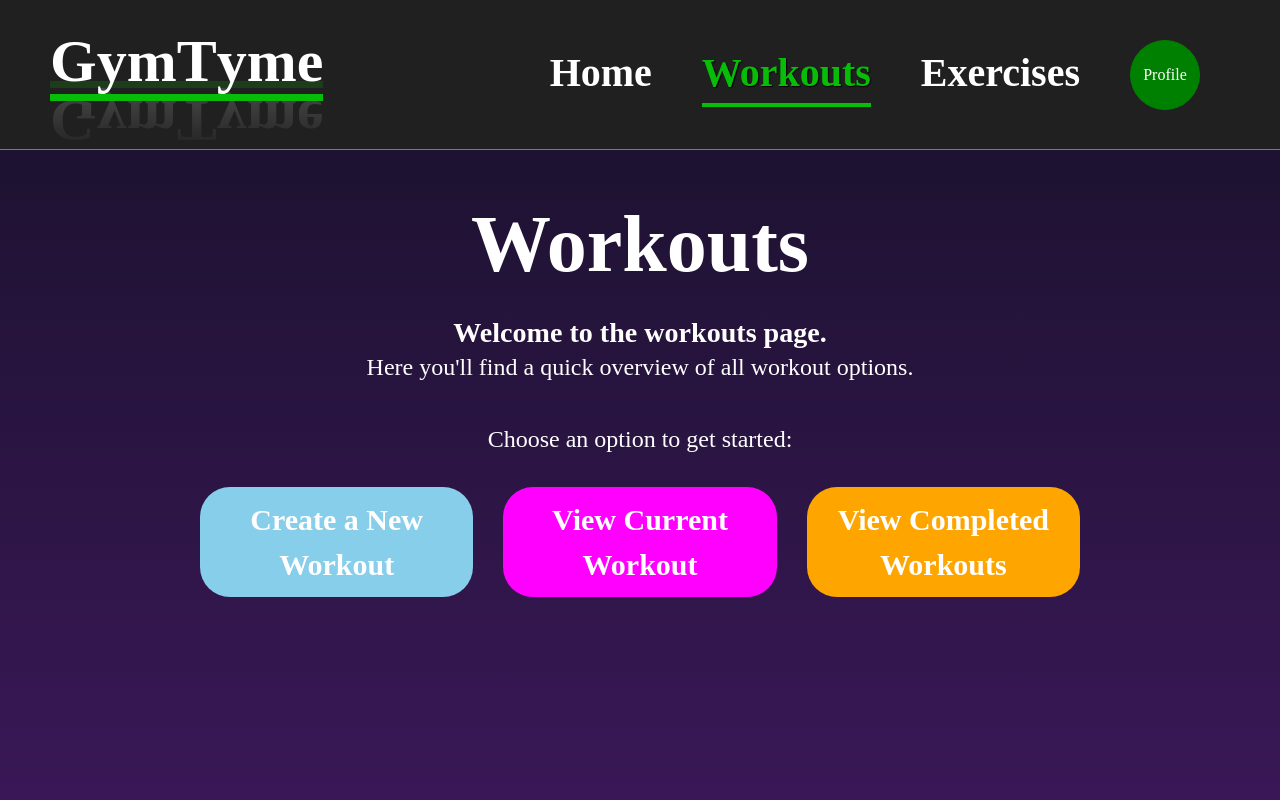
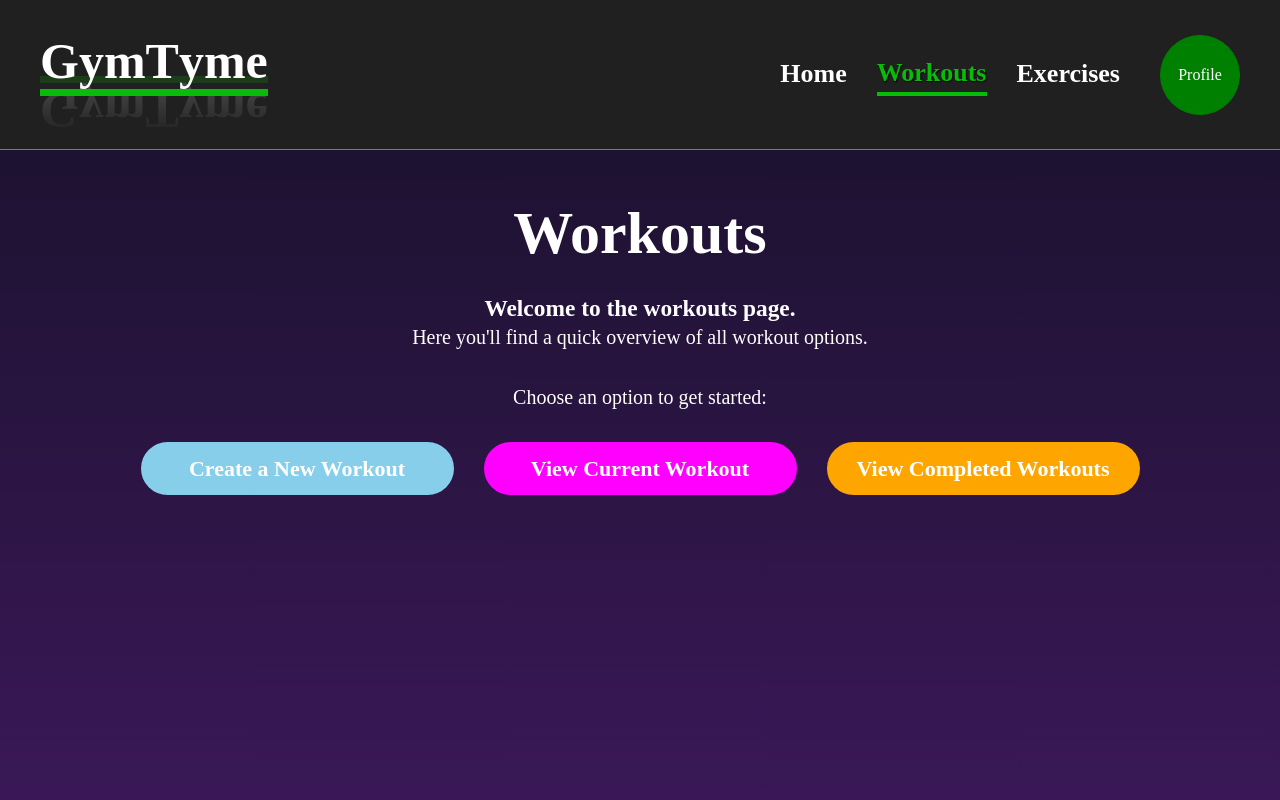
Before and after one commit to Satokii/gymtyme, a React (Vite) app: page /workouts in a window 1280 px wide. Shown: the top 800 px of the page. Built offline with nearby package versions, Linux system fonts and the light colour scheme; a web font is replaced by a local one.

Commit message:
adjusted size of margins/font across app as it was too large and overflowing

```diff
--- a/src/styles/exercises.css
+++ b/src/styles/exercises.css
@@ -3,7 +3,7 @@
     grid-template-columns: 1fr 2fr;
     gap: 50px;
     justify-items: center;
-    padding: 50px 100px;
+    padding: 50px;
     color: white;
     background: linear-gradient(#1d1231, #411960);
     padding-bottom: 20px;
@@ -13,15 +13,15 @@
 .workout-preview-header  {
     align-items: end;
     padding-bottom: 30px;
-    font-size: 50px;
-    height: 100px;
+    font-size: 40px;
+    height: 80px;
     opacity: 0;
     animation: 1s ease 0.2s forwards fade-in;
 }
 
 .exercises-header {
-    font-size: 80px;
-    height: 100px;
+    font-size: 60px;
+    height: 80px;
     opacity: 0;
     animation: 1s ease 0.4s forwards fade-in;
 }
@@ -64,8 +64,8 @@
 
 /* INDIVIDUAL EXERCISE ITEM */
 .exercise-item-container {
-    grid-template-columns: 300px repeat(2, auto) repeat(2, 1fr) auto;
-    gap: 30px;
+    grid-template-columns: 200px repeat(2, auto) repeat(2, 1fr) auto;
+    gap: 20px;
     padding: 10px 10px 20px 10px;
     height: fit-content;
     align-items: center;
@@ -73,7 +73,7 @@
 }
 
 .exercise-name {
-    font-size: 32px;
+    font-size: 24px;
     padding-top: 20px;
     font-weight: bold;
     border-left: none;
@@ -84,7 +84,7 @@
     grid-template-rows: repeat(2, auto);
     gap: 5px;
     justify-items: center;
-    font-size: 24px;
+    font-size: 20px;
 }
 
 .count-container {
@@ -95,8 +95,8 @@
 }
 
 .count-container > * {
-    width: 40px;
-    height: 40px;
+    width: 30px;
+    height: 30px;
     place-content: center;
     border-radius: 4px;
     font-size: 24px;
@@ -125,12 +125,12 @@
 /* ADD TO WORKOUT/FAVOURITES BUTTONS */
 .exercise-btn-container {
     padding-top: 20px;
-    font-size: 22px;
+    font-size: 18px;
 }
 
 .exercise-btn-container > button {
     cursor: pointer;
-    padding: 5px 10px;
+    padding: 5px;
     border-radius: 10px;
     border: none;
     color: white;
@@ -159,10 +159,10 @@
 }
 
 .reset-btn {
-    font-size: 18px;
+    font-size: 16px;
     font-weight: bold;
-    width: 60px;
-    height: 60px;
+    width: 50px;
+    height: 50px;
     border: none;
     border-radius: 9999px;
     background: linear-gradient(to right,darkred,red,darkred,darkred,red,darkred);
--- a/src/styles/header.css
+++ b/src/styles/header.css
@@ -1,8 +1,8 @@
 /* HEADER */
 .header {
-    grid-template-columns: auto 1fr 100px;
-    gap: 30px;
-    padding: 10px 50px;
+    grid-template-columns: auto 1fr auto;
+    gap: 20px;
+    padding: 10px 40px;
     align-items: center;
     /* background-color: #080838; */
     background-color : #212020;
@@ -14,18 +14,15 @@
 .header-logo {
     place-self: center;
     margin-bottom: 20px;
-    font-size: 70px;
     cursor: pointer;
     -webkit-box-reflect: below -20px linear-gradient(transparent, rgba(0,0,0,.2));
-    font-size: 60px;
+    font-size: 50px;
     border-bottom: solid 7px #07bd07;
     border-bottom-style: inset;
     z-index: 1;
 }
 
 .header-logo span {
-    /* text-decoration: underline #07bd07; */
-    /* border-bottom: solid 1px #07bd07; */
     display: inline-block;
     animation-duration: 1s;
     animation-iteration-count: infinite;
@@ -66,15 +63,15 @@
 .header-nav-list {
     grid-template-columns: repeat(3, auto);
     place-items: center;
-    gap: 50px;
-    font-size: 40px;
+    gap: 30px;
+    font-size: 26px;
     font-weight: bold;
 }
 
 .header-profile {
-    height: 70px;
-    width: 70px;
-    margin-right: 40px;
+    height: 80px;
+    width: 80px;
+    /* margin-right: 40px; */
     border: solid 1px green;
     background-color: green;
     border-radius: 9999px;
--- a/src/styles/home.css
+++ b/src/styles/home.css
@@ -13,9 +13,9 @@
     top: -150px;
     bottom: -150px;
     width: 100vw;
-    padding: 350px;
+    padding-top: 200px;
     background: linear-gradient(#1d1231, #411960);
-    font-size: 100px;
+    font-size: 80px;
     text-decoration: none;
     font-weight: bold;
     text-align: center;
@@ -23,7 +23,7 @@
 }
 
 .home-cover-menu > p {
-    margin-bottom: 100px;
+    margin-bottom: 150px;
 }
 
 .home-cover-menu > p >span {
@@ -48,14 +48,14 @@
     box-shadow: 0 0 5px #03e9f4,0 0 25px #03e9f4,0 0 50px #03e9f4,0 0 100px #03e9f4;
 }
 
+/* MAIN CONTENT */
 .content {
     grid-template-rows: 80px repeat(2, auto);
-    gap: 40px;
-    width: 100vw;
-    height: 100vh;
+    gap: 20px;
+    height: 100%;
     align-items: center;
     justify-items: center;
-    padding: 100px 200px;
+    padding: 50px;
     color: #fff;
     text-align: center;
     background: linear-gradient(#1d1231, #411960);
@@ -64,7 +64,7 @@
 /* SUB HEADER */
 .home-what-to-do-header {
     align-self: end;
-    font-size: 80px;
+    font-size: 60px;
     opacity: 0;
     animation: 1s ease 0.2s forwards fade-in;
 }
@@ -84,7 +84,7 @@
 .home-options-list > li {
     border:solid 1px #0f0202;
     padding: 10px 15px;
-    font-size: 30px;
+    font-size: 26px;
     letter-spacing: 1px;
     background-color: #0f0202;
     position: relative;
--- a/src/styles/profile/profile.css
+++ b/src/styles/profile/profile.css
@@ -5,10 +5,6 @@
     justify-items: center;
     background: linear-gradient(#1d1231, #411960);
     color: white;
-}
-
-.profile-container h2 {
-    font-size: 60px;
 }
 
 /* PROFILE NAV BAR */
@@ -24,7 +20,7 @@
     grid-template-rows: repeat(4, auto);
     gap: 20px;
     margin-top: 50px;
-    font-size: 30px;
+    font-size: 22px;
 }
 
 .profile--nav-list li {
@@ -80,10 +76,10 @@
     animation-fill-mode: forwards;
 }
 
-/* PROFILE */
+/* PROFILE MAIN CONTENT */
 .profile--menu-pages-container {
     grid-template-rows: 60px 1fr;
-    padding: 50px 200px;
+    padding: 50px;
     align-content: center;
 }
 
--- a/src/styles/workouts/new-workout.css
+++ b/src/styles/workouts/new-workout.css
@@ -7,13 +7,13 @@
 }
 
 .create-new-workout > h3 {
-    font-size: 40px;
+    font-size: 36px;
 }
 
 /* ADD EXERCISE HINT */
 .add-exercise-hint {
     margin-bottom: 10px;
-    font-size: 28px;
+    font-size: 24px;
     font-weight: 500;
     color: #99fbfb;
 }
@@ -29,7 +29,7 @@
     padding: 3px 10px;
     color: white;
     background-color: #11032a;
-    font-size: 30px;
+    font-size: 24px;
     border: none;
     box-shadow: 0 0 1px white, 0 0 3px white;
     border-radius: 5px;
@@ -48,7 +48,7 @@
 /* WORKOUT TABLE */
 table, th, td {
   border: solid 1px white;
-  font-size: 24px;
+  font-size: 20px;
 }
 
 table {
@@ -92,7 +92,7 @@ td:nth-last-child(-n + 4) {
     justify-self: center;
     margin-top: 20px;
     color: white;
-    font-size: 24px;
+    font-size: 22px;
     padding: 3px 10px;
     background-color: #11032a;
     border: none;
@@ -122,7 +122,7 @@ td:nth-last-child(-n + 4) {
 }
 
 .add-exercise-form-container > h3 {
-    font-size: 32px;
+    font-size: 28px;
     text-decoration: underline 2px;
     text-underline-offset: 4px;
     margin-bottom: 30px;
@@ -149,8 +149,9 @@ td:nth-last-child(-n + 4) {
     width: 100%;
     padding: 10px 0;
     margin-bottom: 30px;
-    font-size: 22px;
-    font-weight: bold;
+    font-size: 18px;
+    font-weight: 500;
+    letter-spacing: 1px;
     color: #4ef8f8;
     border: none;
     border-bottom: 1px solid #fff;
@@ -160,7 +161,7 @@ td:nth-last-child(-n + 4) {
 
 .add-exercise-input-container label {
     padding: 10px 0;
-    font-size: 26px;
+    font-size: 24px;
     color: #fff;
     pointer-events: none;
     transition: .5s;
@@ -170,7 +171,7 @@ td:nth-last-child(-n + 4) {
 .add-exercise-submit-btn, .cancel-add-exercise-btn {
     cursor: pointer;
     padding: 10px 20px;
-    font-size: 22px;
+    font-size: 20px;
     letter-spacing: 2px;
     border: none;
     border-radius: 30px;
--- a/src/styles/workouts/workouts.css
+++ b/src/styles/workouts/workouts.css
@@ -9,20 +9,20 @@
     grid-template-rows: repeat(3, auto) 1fr;
     min-height: 100vh;
     width: 100%;
-    padding: 50px 200px;
+    padding: 50px 100px;
     justify-items: center;
     color: white;
 }
 
 .workouts-header {
-    font-size: 80px;
+    font-size: 60px;
     opacity: 0;
     animation: 1s ease 0.2s forwards fade-in;
 }
 
 .workouts-info-container {
     place-items: center;
-    font-size: 24px;
+    font-size: 20px;
     opacity: 0;
     animation: 1s ease 0.3s forwards fade-in;
 }
@@ -44,7 +44,7 @@
     padding: 10px 30px;
     border: none;
     border-radius: 30px;
-    font-size: 30px;
+    font-size: 22px;
     font-weight: bold;
     color: white;
 }
```
